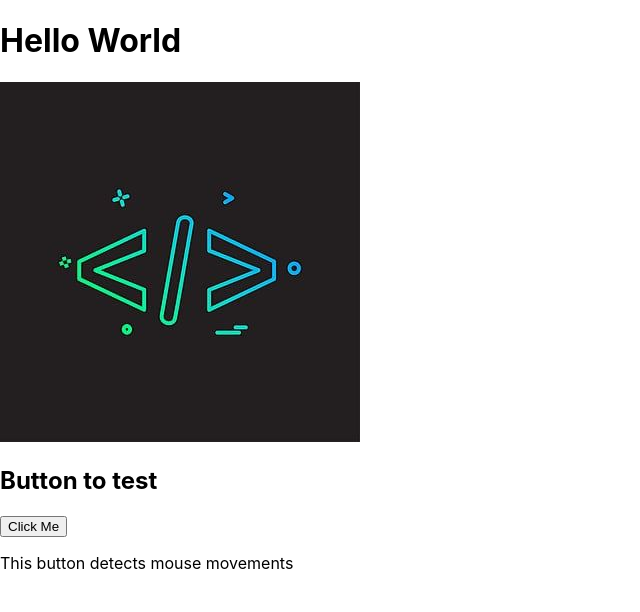
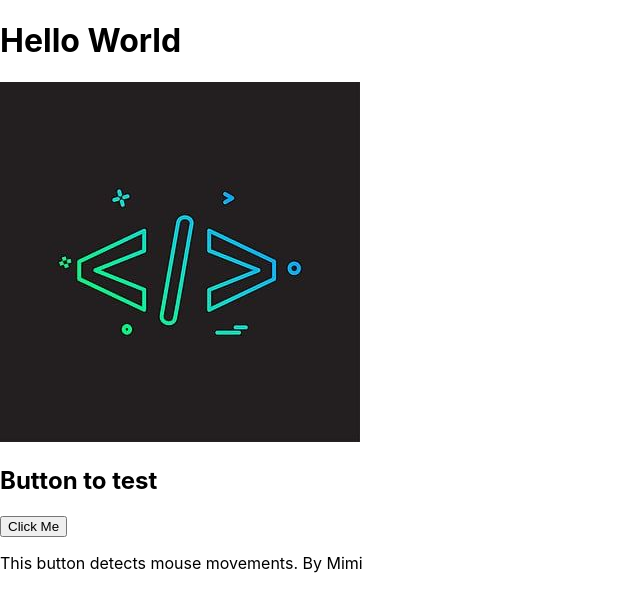
Before and after one commit to Takumi-Labs/react-port-demo, a React (Create React App) app: page / in a window 1280 px wide. Shown: the top 612 px of the page, without its empty margins (0-640 px from the left). Built offline with nearby package versions, Linux system fonts and the light colour scheme.

Commit message:
pass props

```diff
--- a/src/App.js
+++ b/src/App.js
@@ -6,7 +6,7 @@ function App() {
     <div>
       <h1>Hello World</h1>
       <Logo />
-      <Btn />
+      <Btn name="Mimi" />
     </div>
   );
 }
--- a/src/components/Btn.js
+++ b/src/components/Btn.js
@@ -6,14 +6,14 @@
 
 // export default Btn;
 
-function Btn() {
+function Btn(props) {
   const clickHandler = () => console.log("Oh Hey there 👋");
 
   return (
     <>
       <h2>Button to test </h2>
       <button onMouseOver={clickHandler}>Click Me</button>
-      <p>This button detects mouse movements</p>
+      <p>This button detects mouse movements. By {props.name} </p>
     </>
   );
 }
```
